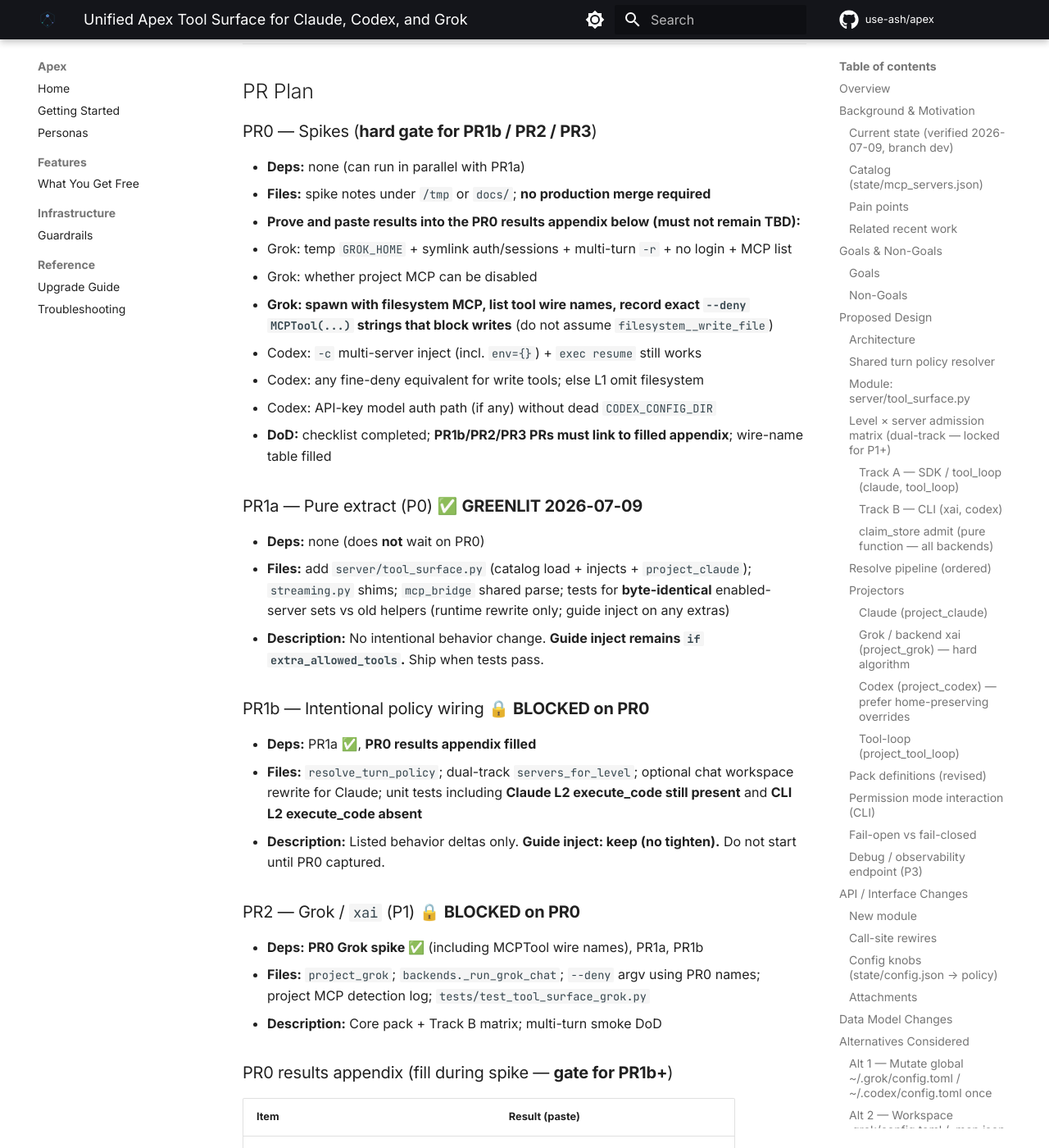
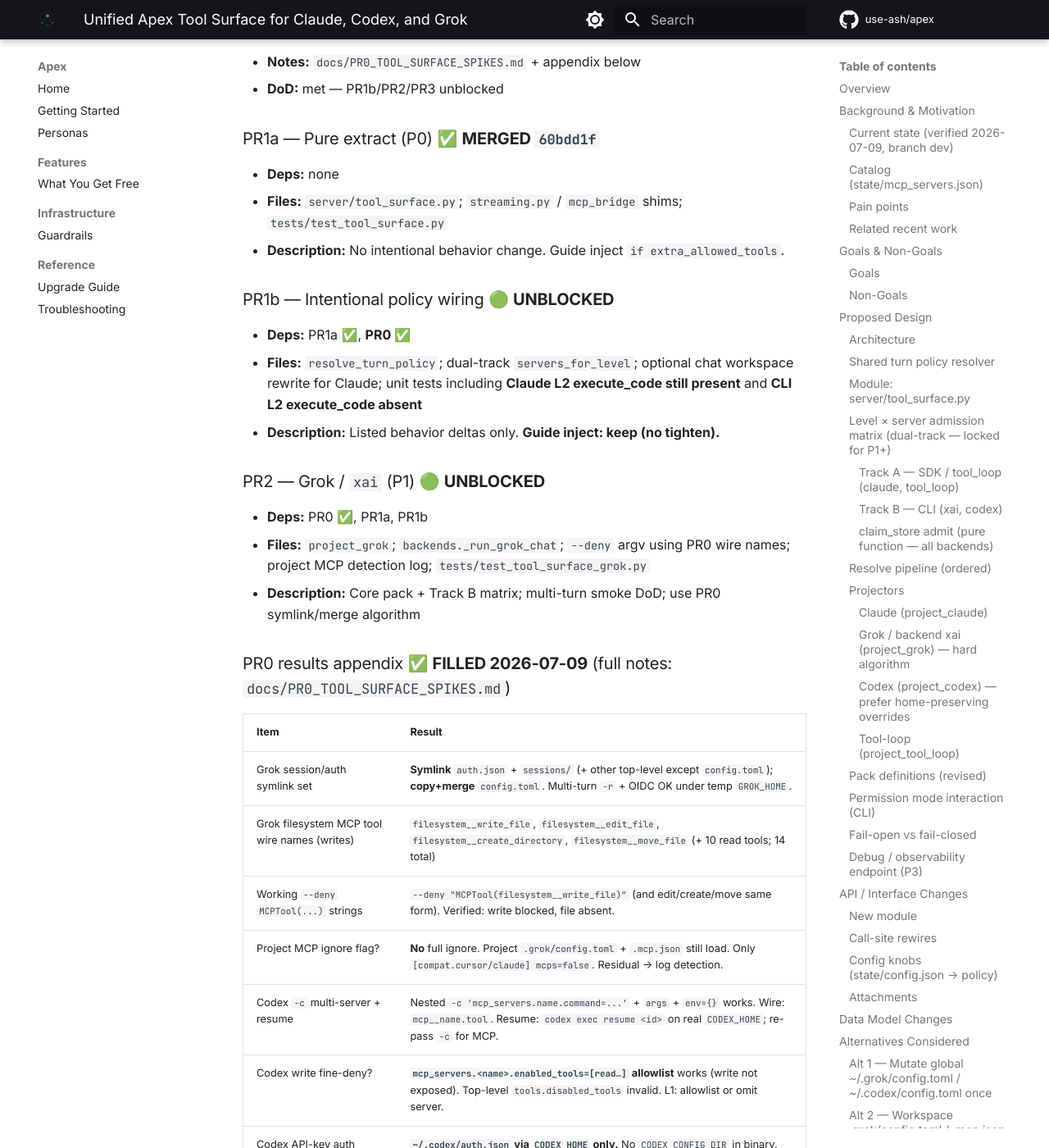
Before and after one commit to use-ash/apex, an MkDocs documentation site: the page built from docs/UNIFIED_TOOL_SURFACE_DESIGN.md, in a window 1280 px wide and 1400 px high, scrolled down 26220 px. Shown: the whole window at 82% size. Built offline with MkDocs 1.6.1 and Material for MkDocs 9.7.7, drawn with Linux system fonts in a browser that asks for light colours; comment, search, counter and statistics services are not loaded; some of the changed text lies outside the part shown.

Commit message:
docs(tools): capture PR0 tool-surface spike results
Fill Grok/Codex resume, MCP wire names, deny/allowlist, and auth-path
findings so PR1b/PR2/PR3 can proceed from verified CLI behavior.

```diff
--- a/docs/UNIFIED_TOOL_SURFACE_DESIGN.md
+++ b/docs/UNIFIED_TOOL_SURFACE_DESIGN.md
@@ -4,7 +4,7 @@
 |-------|-------|
 | **Author** | (design agent) |
 | **Date** | 2026-07-09 |
-| **Status** | Approved (rev 4 — 2026-07-09). **PR1a greenlit for implement.** PR1b/PR2/PR3 **blocked** until PR0 spikes executed + results appendix filled. |
+| **Status** | Approved (rev 5 — 2026-07-09). **PR1a merged (`60bdd1f`). PR0 spikes executed** — appendix filled; see `docs/PR0_TOOL_SURFACE_SPIKES.md`. PR1b/PR2/PR3 unblocked pending implementation. |
 | **Branch** | `dev` only (`~/.openclaw/apex`) — never edit on `main` / prod worktree |
 | **Scope** | OSS-suitable (`server/tool_surface.py` + call-site rewires). Personal MCP paths stay in `state/mcp_servers.json` / private overlays. |
 
@@ -689,11 +689,11 @@
 
 | Phase | Ships | Gate |
 |-------|-------|------|
-| **PR0 spike** (notes in doc / spike md, may be non-merged scripts) | Grok home+resume+OIDC; Codex `-c`+resume; auth paths; **Grok MCPTool wire names for filesystem writes**; project MCP ignore flag | **Required before PR1b, PR2, PR3** — results appendix must be filled (not TBD) |
-| **P0 / PR1a** ✅ **GREENLIT** | Extract SoT; shim parity; no intentional behavior change; **keep guide inject as-is** | Unit parity tests + existing security MCP tests. **May merge without PR0.** |
-| **P0b / PR1b** 🔒 | Turn workspace rewrite; dual-track `servers_for_level`; Claude L2 execute_code regression tests; **guide inject still keep** | **PR0 results captured** + separate tests; listed deltas |
-| **P1 / PR2** 🔒 | Grok (`xai`) projector | **PR0 Grok notes closed** + PR1a + PR1b; multi-turn smoke |
-| **P2 / PR3** 🔒 | Codex projector (`-c` first) | **PR0 Codex notes closed** + PR1b |
+| **PR0 spike** ✅ | Grok home+resume+OIDC; Codex `-c`+resume; auth paths; Grok MCPTool write names; project MCP residual | **Done** — `docs/PR0_TOOL_SURFACE_SPIKES.md` |
+| **P0 / PR1a** ✅ **MERGED** | Extract SoT; shim parity; no intentional behavior change | `60bdd1f` |
+| **P0b / PR1b** 🟢 | Turn workspace rewrite; dual-track `servers_for_level`; Claude L2 execute_code regression; guide inject keep | PR0 ✅ + tests |
+| **P1 / PR2** 🟢 | Grok (`xai`) projector | PR0 ✅ + PR1a + PR1b; multi-turn smoke |
+| **P2 / PR3** 🟢 | Codex projector (nested `-c`) | PR0 ✅ + PR1b |
 | **P3 / PR4** | Debug endpoint, config packs, tool_loop root gap plan | Admin auth verified |
 | **P4** | Attachments | Separate design |
 
@@ -766,7 +766,7 @@
 10. **P0 split PR1a vs PR1b**; **guide inject keep through P2** (no tighten in PR1b).
 11. **Tool-loop per-chat roots deferred** — P0 is load SoT only; Option C claim_store args remain.
 12. **Fail-open for normal chats; fail-closed for gate/auth/required MCP**.
-13. **PR1a greenlit now (pure extract).** **PR0 spikes gate PR1b + PR2 + PR3** — no policy/CLI projector merge until results appendix is filled (Grok wire names, resume/auth, Codex `-c`, project MCP flag).
+13. **PR1a shipped (`60bdd1f`).** **PR0 spikes executed 2026-07-09** — appendix + `docs/PR0_TOOL_SURFACE_SPIKES.md` filled; PR1b/PR2/PR3 unblocked.
 14. **OIDC primary for Grok**; no XAI_API_KEY requirement.
 15. **Attachments out of band (P4)**.
 16. **Project MCP residual risk documented** if no ignore flag.
@@ -775,49 +775,41 @@
 
 ## PR Plan
 
-### PR0 — Spikes (**hard gate for PR1b / PR2 / PR3**)
-- **Deps:** none (can run in parallel with PR1a)
-- **Files:** spike notes under `/tmp` or `docs/`; **no production merge required**
-- **Prove and paste results into the PR0 results appendix below (must not remain TBD):**
-  1. Grok: temp `GROK_HOME` + symlink auth/sessions + multi-turn `-r` + no login + MCP list
-  2. Grok: whether project MCP can be disabled
-  3. **Grok: spawn with filesystem MCP, list tool wire names, record exact `--deny MCPTool(...)` strings that block writes** (do not assume `filesystem__write_file`)
-  4. Codex: `-c` multi-server inject (incl. `env={}`) + `exec resume` still works
-  5. Codex: any fine-deny equivalent for write tools; else L1 omit filesystem
-  6. Codex: API-key model auth path (if any) without dead `CODEX_CONFIG_DIR`
-- **DoD:** checklist completed; **PR1b/PR2/PR3 PRs must link to filled appendix**; wire-name table filled
+### PR0 — Spikes ✅ **DONE 2026-07-09**
+- **Notes:** `docs/PR0_TOOL_SURFACE_SPIKES.md` + appendix below
+- **DoD:** met — PR1b/PR2/PR3 unblocked
 
-### PR1a — Pure extract (P0) ✅ **GREENLIT 2026-07-09**
-- **Deps:** none (does **not** wait on PR0)
-- **Files:** add `server/tool_surface.py` (catalog load + injects + `project_claude`); `streaming.py` shims; `mcp_bridge` shared parse; tests for **byte-identical** enabled-server sets vs old helpers (runtime rewrite only; guide inject on any extras)
-- **Description:** No intentional behavior change. **Guide inject remains `if extra_allowed_tools`.** Ship when tests pass.
+### PR1a — Pure extract (P0) ✅ **MERGED `60bdd1f`**
+- **Deps:** none
+- **Files:** `server/tool_surface.py`; `streaming.py` / `mcp_bridge` shims; `tests/test_tool_surface.py`
+- **Description:** No intentional behavior change. Guide inject `if extra_allowed_tools`.
 
-### PR1b — Intentional policy wiring 🔒 **BLOCKED on PR0**
-- **Deps:** PR1a ✅, **PR0 results appendix filled**
+### PR1b — Intentional policy wiring 🟢 **UNBLOCKED**
+- **Deps:** PR1a ✅, **PR0 ✅**
 - **Files:** `resolve_turn_policy`; dual-track `servers_for_level`; optional chat workspace rewrite for Claude; unit tests including **Claude L2 execute_code still present** and **CLI L2 execute_code absent**
-- **Description:** Listed behavior deltas only. **Guide inject: keep (no tighten).** Do not start until PR0 captured.
+- **Description:** Listed behavior deltas only. **Guide inject: keep (no tighten).**
 
-### PR2 — Grok / `xai` (P1) 🔒 **BLOCKED on PR0**
-- **Deps:** **PR0 Grok spike ✅** (including MCPTool wire names), PR1a, PR1b
-- **Files:** `project_grok`; `backends._run_grok_chat`; `--deny` argv using PR0 names; project MCP detection log; `tests/test_tool_surface_grok.py`
-- **Description:** Core pack + Track B matrix; multi-turn smoke DoD
+### PR2 — Grok / `xai` (P1) 🟢 **UNBLOCKED**
+- **Deps:** PR0 ✅, PR1a, PR1b
+- **Files:** `project_grok`; `backends._run_grok_chat`; `--deny` argv using PR0 wire names; project MCP detection log; `tests/test_tool_surface_grok.py`
+- **Description:** Core pack + Track B matrix; multi-turn smoke DoD; use PR0 symlink/merge algorithm
 
-### PR0 results appendix (fill during spike — **gate for PR1b+**)
+### PR0 results appendix ✅ **FILLED 2026-07-09** (full notes: `docs/PR0_TOOL_SURFACE_SPIKES.md`)
 
-| Item | Result (paste) |
-|------|----------------|
-| Grok session/auth symlink set | _TBD_ |
-| Grok filesystem MCP tool wire names (writes) | _TBD — e.g. list from `search_tool` / inspect_ |
-| Working `--deny MCPTool(...)` strings | _TBD_ |
-| Project MCP ignore flag? | _TBD_ |
-| Codex `-c` multi-server + resume | _TBD_ |
-| Codex write fine-deny? | _TBD_ |
-| Codex API-key auth home | _TBD_ |
+| Item | Result |
+|------|--------|
+| Grok session/auth symlink set | **Symlink** `auth.json` + `sessions/` (+ other top-level except `config.toml`); **copy+merge** `config.toml`. Multi-turn `-r` + OIDC OK under temp `GROK_HOME`. |
+| Grok filesystem MCP tool wire names (writes) | `filesystem__write_file`, `filesystem__edit_file`, `filesystem__create_directory`, `filesystem__move_file` (+ 10 read tools; 14 total) |
+| Working `--deny MCPTool(...)` strings | `--deny "MCPTool(filesystem__write_file)"` (and edit/create/move same form). Verified: write blocked, file absent. |
+| Project MCP ignore flag? | **No** full ignore. Project `.grok/config.toml` + `.mcp.json` still load. Only `[compat.cursor/claude] mcps=false`. Residual → log detection. |
+| Codex `-c` multi-server + resume | Nested `-c 'mcp_servers.name.command=...'` + `args` + `env={}` works. Wire: `mcp__name.tool`. Resume: `codex exec resume <id>` on real `CODEX_HOME`; re-pass `-c` for MCP. |
+| Codex write fine-deny? | **`mcp_servers.<name>.enabled_tools=[read…]` allowlist** works (write not exposed). Top-level `tools.disabled_tools` invalid. L1: allowlist or omit server. |
+| Codex API-key auth home | **`~/.codex/auth.json` via `CODEX_HOME` only.** No `CODEX_CONFIG_DIR` in binary. `~/.codex-api` empty/dead. API key: `OPENAI_API_KEY`/`CODEX_API_KEY` or `login --with-api-key`. |
 
-### PR3 — Codex (P2) 🔒 **BLOCKED on PR0**
-- **Deps:** **PR0 Codex spike ✅**, PR1b
-- **Files:** `project_codex` (`-c` first); `_run_codex_chat`; remove or fix dead API config dir; gate-test claim_store path; unit tests
-- **Description:** Home-preserving inject
+### PR3 — Codex (P2) 🟢 **UNBLOCKED**
+- **Deps:** PR0 ✅, PR1b
+- **Files:** `project_codex` (nested `-c` first); `_run_codex_chat`; drop dead `CODEX_CONFIG_DIR`/`~/.codex-api`; L1 `enabled_tools` allowlist; gate-test claim_store path; unit tests
+- **Description:** Home-preserving inject; wire names `mcp__server.tool`
 
 ### PR4 — Policy/debug (P3)
 - **Deps:** PR2, PR3
@@ -845,4 +837,4 @@
 
 ---
 
-*End of design document (rev 4 — Dana: PR1a greenlit; PR1b/PR2/PR3 gated on executed PR0 spikes + filled results appendix).*
+*End of design document (rev 5 — PR1a merged; PR0 spikes filled; PR1b/PR2/PR3 unblocked).*
```
Also changed, not shown: docs/PR0_TOOL_SURFACE_SPIKES.md (added, +98 -0 lines).
